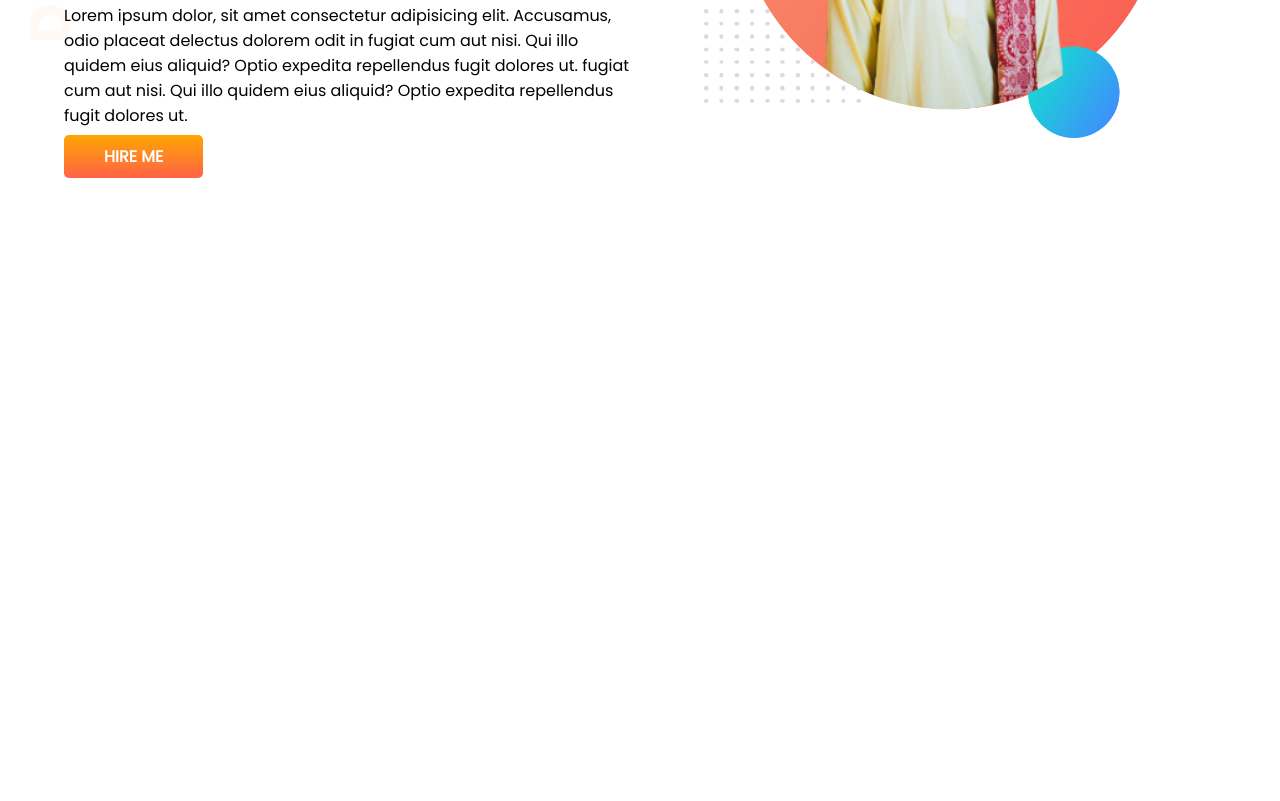
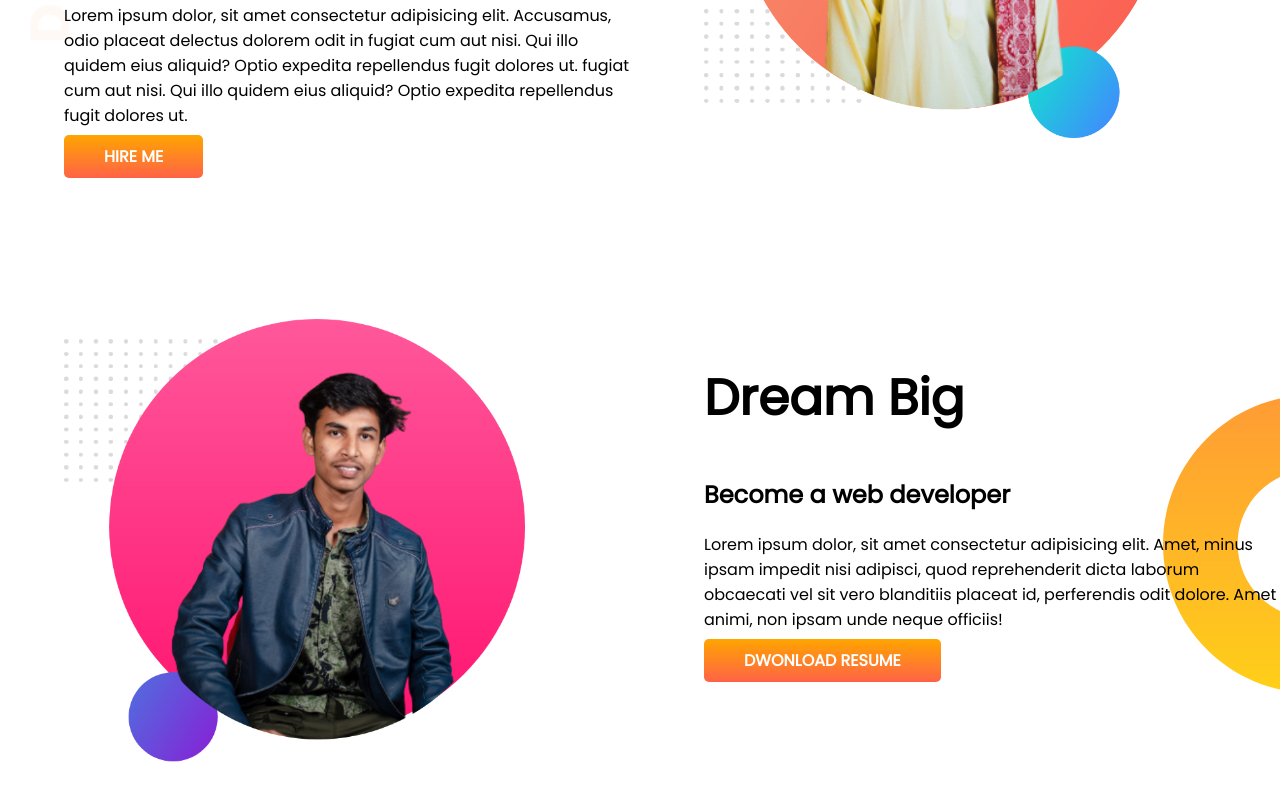
Before and after one commit to sifat-fahimul/my-portfolio, a plain HTML site: page index.html in a window 1280 px wide. Shown: the part 319-1120 px from the top of the page. Before the commit the page ends 800 px from the top, so only its background shows below. Drawn offline with Linux system fonts and the light colour scheme.

Commit message:
dream added

```diff
--- a/index.html
+++ b/index.html
@@ -23,12 +23,25 @@
                 in
                 fugiat cum aut nisi. Qui illo quidem eius aliquid? Optio expedita repellendus fugit dolores ut.
                 fugiat cum aut nisi. Qui illo quidem eius aliquid? Optio expedita repellendus fugit dolores ut.</p>
-            <a class="link-button" target="blank" href="https://www.facebook.com/mdshifat.feni.37">HIRE ME</a>
+            <a class="link-button" target="_blank" href="https://www.facebook.com/mdshifat.feni.37">HIRE ME</a>
         </div>
         <div class="half-width">
             <img src="images/sifat-bg.png" alt="">
         </div>
     </section>
+    <section class="dream-big">
+        <div class="half-width">
+            <img src="images/sifat-bg2.png" alt="">
+        </div>
+        <div class="half-width">
+            <h1>Dream Big</h1>
+            <h2>Become a web developer</h2>
+            <p>Lorem ipsum dolor, sit amet consectetur adipisicing elit. Amet, minus ipsam impedit nisi adipisci, quod
+                reprehenderit dicta laborum obcaecati vel sit vero blanditiis placeat id, perferendis odit dolore. Amet
+                animi, non ipsam unde neque officiis!</p>
+            <a class="link-button" target="_blank" href=""> DWONLOAD RESUME</a>
+        </div>
+    </section>
 </body>
 
 </html>
--- a/style.css
+++ b/style.css
@@ -11,6 +11,7 @@ h1{
 }
 section{
     display: flex;
+    margin-bottom: 150px;
 }
 .half-width{
     width: 50%;
@@ -32,3 +33,8 @@ section{
     background-image: url(images/top-banner.png);
     background-repeat: no-repeat;
 }
+.dream-big{
+    background-image:url(images/dream-bg.png);
+    background-repeat: no-repeat;
+    background-position: right;
+}
```
